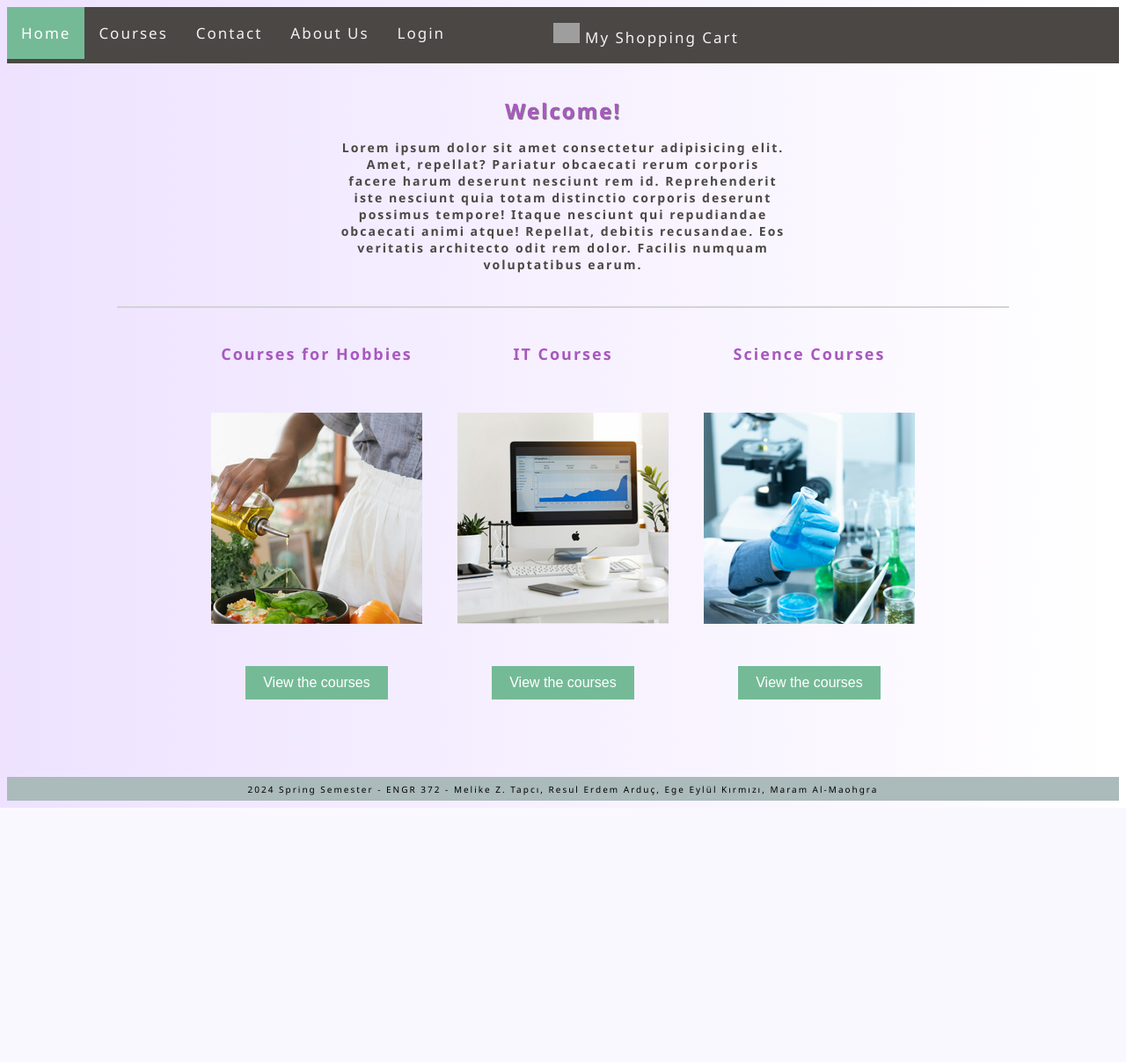
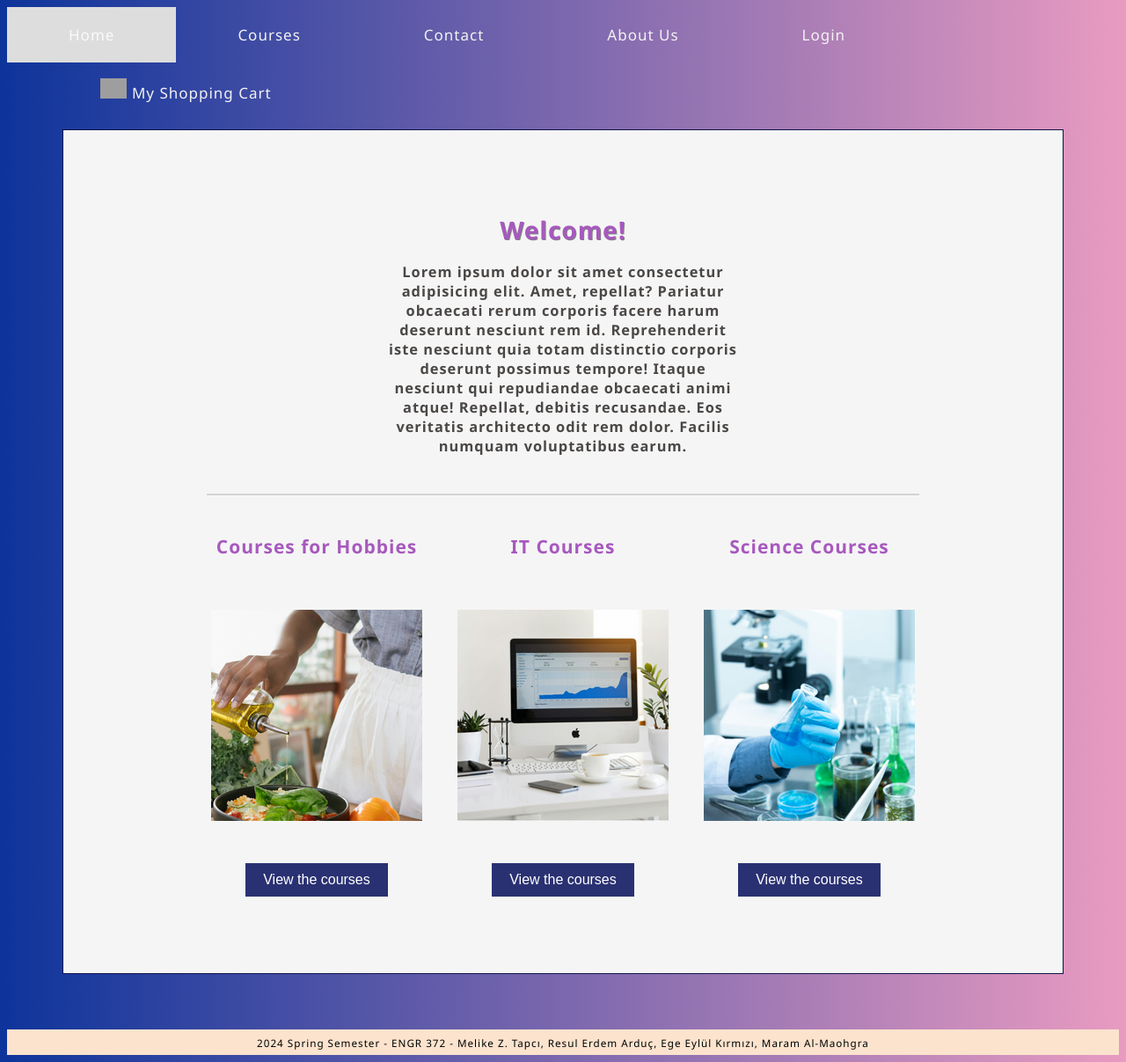
Before and after one commit to MelikeZeynepTapci/term_project, a PHP site: page /index.html in a window 1280 px wide. Shown: the whole page at 88% size. Before the commit the page ends 918 px from the top, so only its background shows below. Run offline with PHP 8.4, Linux system fonts and the light colour scheme; some libraries are stand-ins or nearby versions; grey boxes are pictures that could not be loaded.

Commit message:
Update style.css: Navbar styles and div container, footer color

```diff
--- a/style.css
+++ b/style.css
@@ -1,14 +1,11 @@
 body {
 
   font-family: 'Segoe UI', Tahoma, Geneva, Verdana, sans-serif;
-    background: linear-gradient(90deg, #ede1fff5, #ffffff);
+  background: linear-gradient(90deg, #0d349b, #e99bc1);
   background-repeat: no-repeat;
   background-size: cover;
-
-    letter-spacing: 2px;
-    font-size: 12px;
-
-
+  letter-spacing: 1px;
+  font-size: 14px;
 
 }
 h1 {
@@ -54,37 +51,53 @@ td {
     cursor: pointer;
 }
 
+
+ .input-button {
+    background-color: #2a3172;
+    color: white;
+    border: none;
+    padding: 10px 20px;
+    text-align: center;
+    text-decoration: none;
+    display: inline-block;
+    font-size: 16px;
+    margin: 4px 2px;
+    cursor: pointer;
+}
+
 .topnav {
   overflow: hidden;
-    background-color: #4a4745;
+  background-color: linear-gradient(90deg, #0d349b, #e99bc1);
 }
 
 .topnav a {
   float: left;
   color: #f2f2f2;
   text-align: center;
-    padding: 18px 16px;
+  padding: 20px 70px;
   text-decoration: none;
   font-size: 17px;
 }
 
 .topnav a:hover {
   background-color: #ddd;
-    color: black;
+  color: #0d349b;
 }
 
 .topnav a.active {
-    background-color: #75ba97;
-    color: white;
+  background-color: #ddd;
+  color: #fafafa;
+
 }
 
 footer {
   text-align: center;
   padding: 5px;
-    background-color: #abbaba;
+  background-color: #fbe3ce;
   color: #000;
   margin-top: 5%;
 }
+
 
   /* Style inputs with type="text", select elements and textareas */
 input[type=text], select, textarea, #fname, #email, #subject {
@@ -97,3 +110,11 @@ input[type=text], select, textarea, #fname, #email, #subject {
   margin-bottom: 16px; /* Bottom margin */
   resize: vertical /* Allow the user to vertically resize the textarea (not horizontally) */
 }
+
+
+.container{
+  background-color: #F5F5F5;
+  margin: 1% 5%;
+  border: solid 1px rgb(15, 21, 73);
+  padding: 5%;
+}
```
Lines whose indentation alone changed are shown as unchanged.
